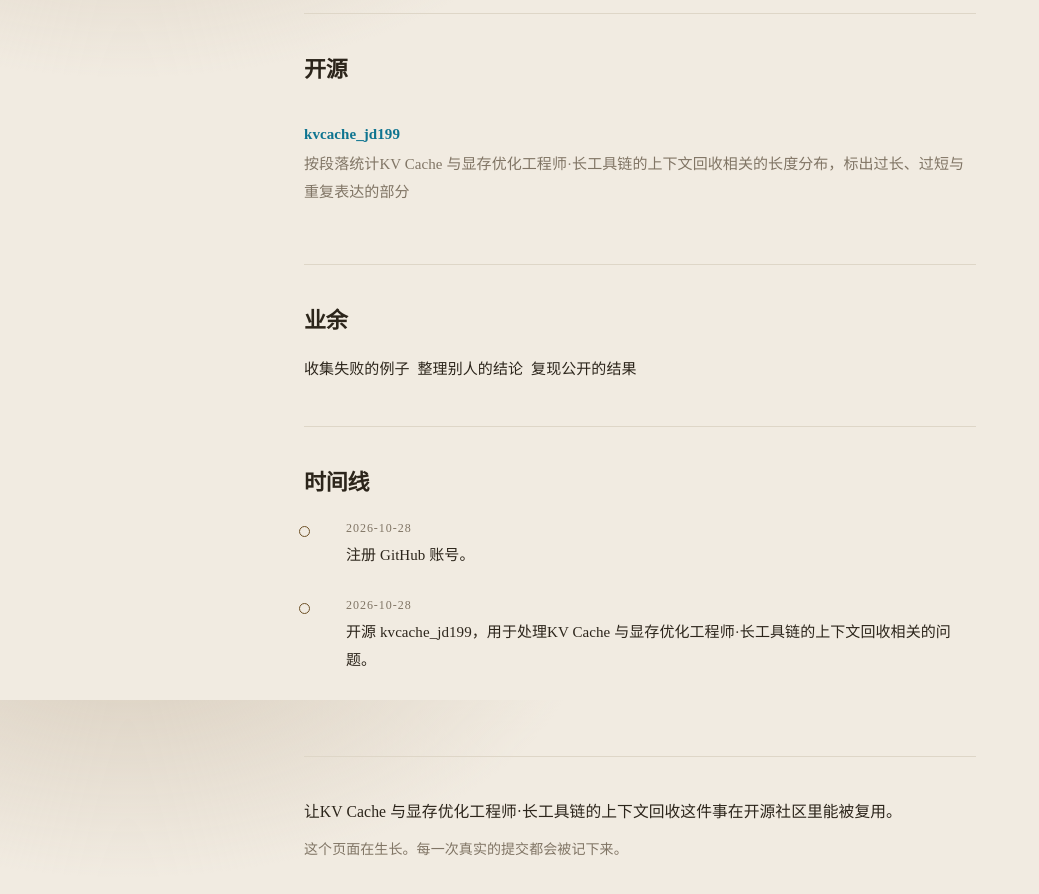
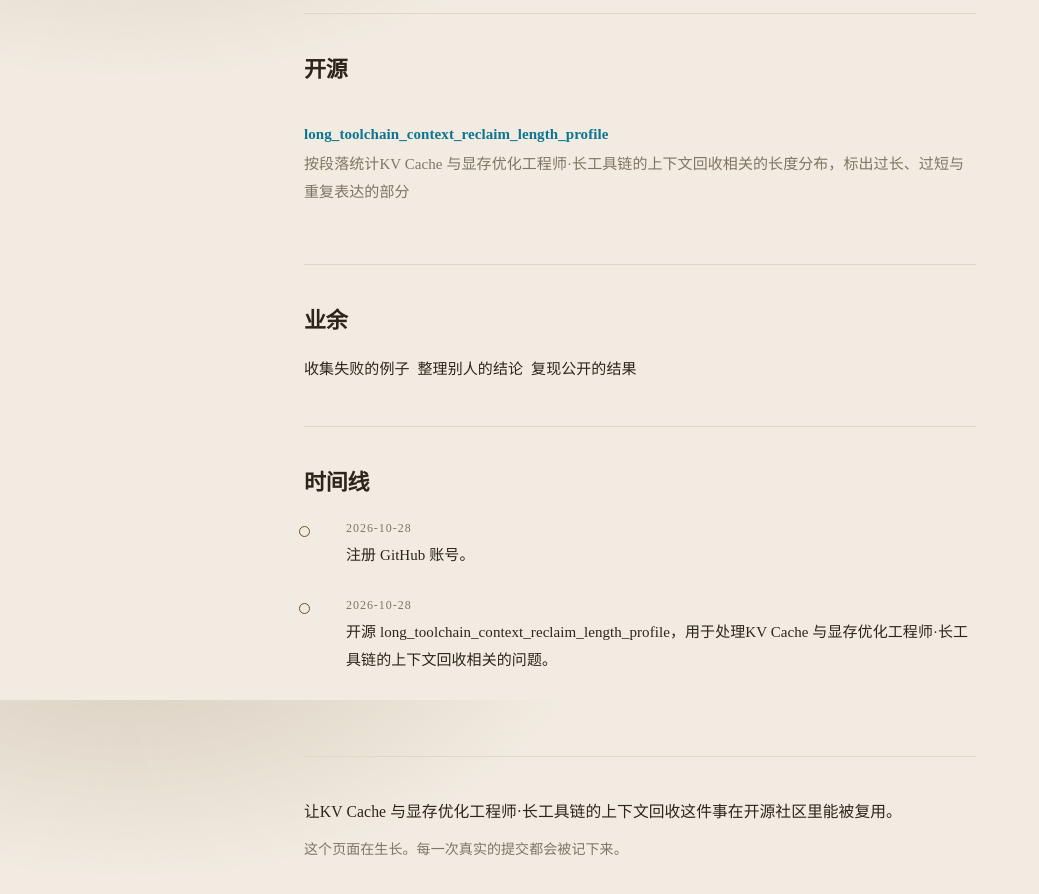
Before and after one commit to neonplay5/neonplay5.github.io, a plain HTML site: page index.html in a window 1280 px wide. Shown: the part 900-1794 px from the top of the page, without its empty margins (0-1039 px from the left). Drawn offline with Linux system fonts and the light colour scheme.

Commit message:
chore: 同步仓库改名后的链接

```diff
--- a/index.html
+++ b/index.html
@@ -102,7 +102,7 @@
 <section id="work">
   <h2>开源</h2>
   <ul class="repos">
-    <li><div class="name"><a href="https://github.com/neonplay5/kvcache_jd199" rel="noopener">kvcache_jd199</a></div>
+    <li><div class="name"><a href="https://github.com/neonplay5/long_toolchain_context_reclaim_length_profile" rel="noopener">long_toolchain_context_reclaim_length_profile</a></div>
       <div class="desc">按段落统计KV Cache 与显存优化工程师·长工具链的上下文回收相关的长度分布，标出过长、过短与重复表达的部分</div>
     </li>
   </ul>
@@ -126,7 +126,7 @@
     </li>
     <li>
       <span class="when">2026-10-28</span>
-      开源 kvcache_jd199，用于处理KV Cache 与显存优化工程师·长工具链的上下文回收相关的问题。
+      开源 long_toolchain_context_reclaim_length_profile，用于处理KV Cache 与显存优化工程师·长工具链的上下文回收相关的问题。
     </li>
   </ol>
 </section>
```
